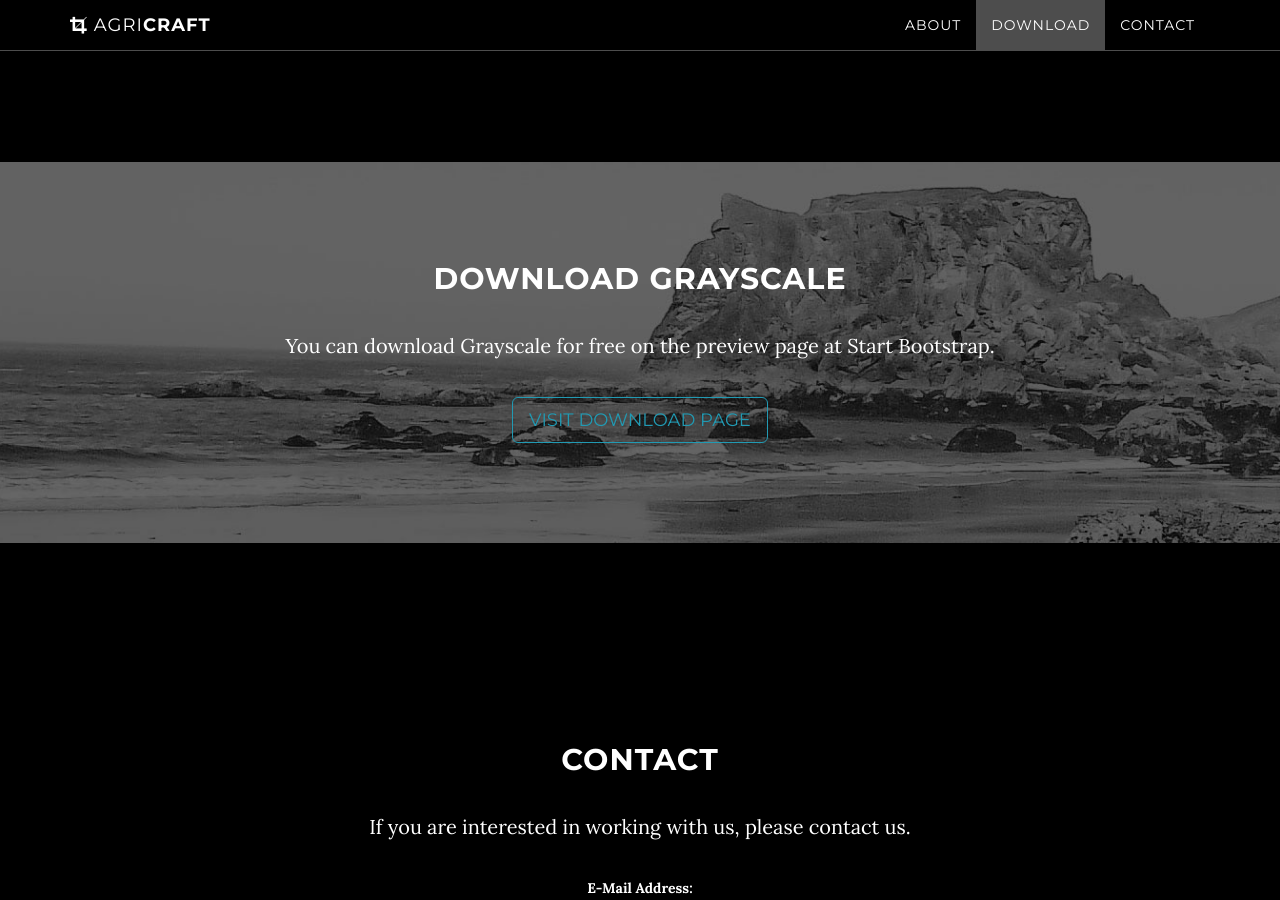
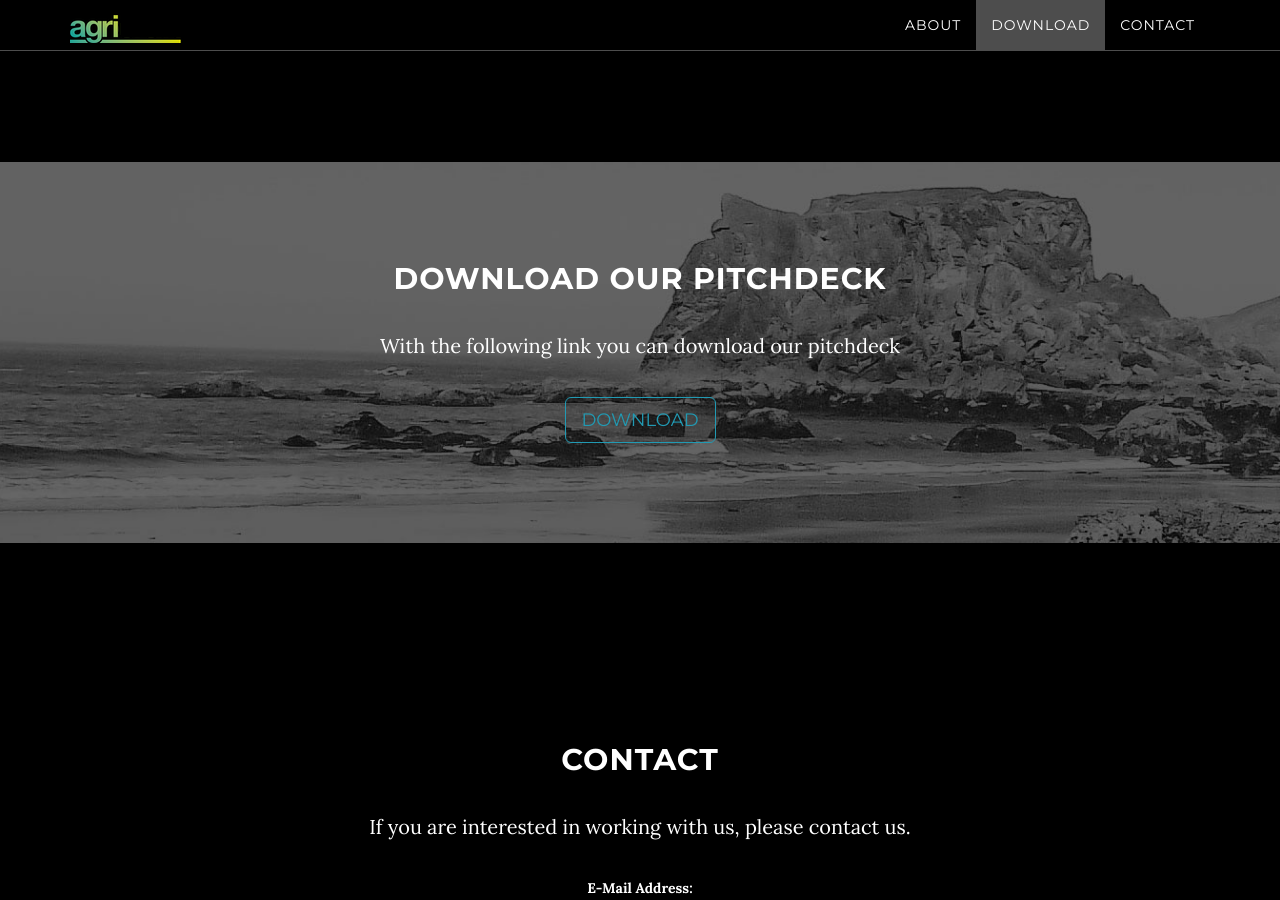
Before and after one commit to kostja93/agri_web, a Jekyll site: the page built from index.html, in a window 1280 px wide and 900 px high, scrolled down 1273 px. Built offline with Jekyll 4.4.1, drawn with Linux system fonts in a browser that asks for light colours.

Commit message:
added other stuff

```diff
--- a/_includes/contact.html
+++ b/_includes/contact.html
@@ -4,7 +4,7 @@
         <div class="col-lg-8 col-lg-offset-2">
             <h2>Contact</h2>
             <p>If you are interested in working with us, please contact us.</p>
-            <form action="" method="post">
+            <form action="https://agricraft-contact.herokuapp.com/send_mail" method="post">
                 <div class="form-group">
                     <label for="email">E-Mail Address:</label>
                     <input type="email" class="form-control" id="email" name="email" placeholder="E-Mail">
--- a/_includes/download.html
+++ b/_includes/download.html
@@ -3,9 +3,9 @@
         <div class="download-section">
             <div class="container">
                 <div class="col-lg-8 col-lg-offset-2">
-                    <h2>Download Grayscale</h2>
-                    <p>You can download Grayscale for free on the preview page at Start Bootstrap.</p>
-                    <a href="http://startbootstrap.com/template-overviews/grayscale/" class="btn btn-default btn-lg">Visit Download Page</a>
+                    <h2>Download our pitchdeck</h2>
+                    <p>With the following link you can download our pitchdeck</p>
+                    <a href="https://agricaft.de/" class="btn btn-default btn-lg">Download</a>
                 </div>
             </div>
         </div>
--- a/_includes/header.html
+++ b/_includes/header.html
@@ -4,7 +4,8 @@
             <div class="container">
                 <div class="row">
                     <div class="col-md-8 col-md-offset-2">
-                        <h1 class="brand-heading">{{ site.title }}</h1>
+                        <h1 class="brand-heading" style="visibility: hidden">{{ site.title }}</h1>
+                        <img src="/img/agricraft.png" width="600" />
                         <p class="intro-text">{{ site.description }}<br>
                         <a href="#about" class="btn btn-circle page-scroll">
                             <i class="fa fa-angle-double-down animated"></i>
--- a/_includes/nav.html
+++ b/_includes/nav.html
@@ -6,7 +6,7 @@
                     <i class="fa fa-bars"></i>
                 </button>
                 <a class="navbar-brand page-scroll" href="#page-top">
-                    <i class="fa fa-crop"></i>  <span class="light">Agri</span>Craft
+                    <img src="/img/agricraft_logo.png" alt="Logo"/>
                 </a>
             </div>
 
```
Also changed, not shown: img/agricraft.png (added), img/agricraft_logo.png (added).
